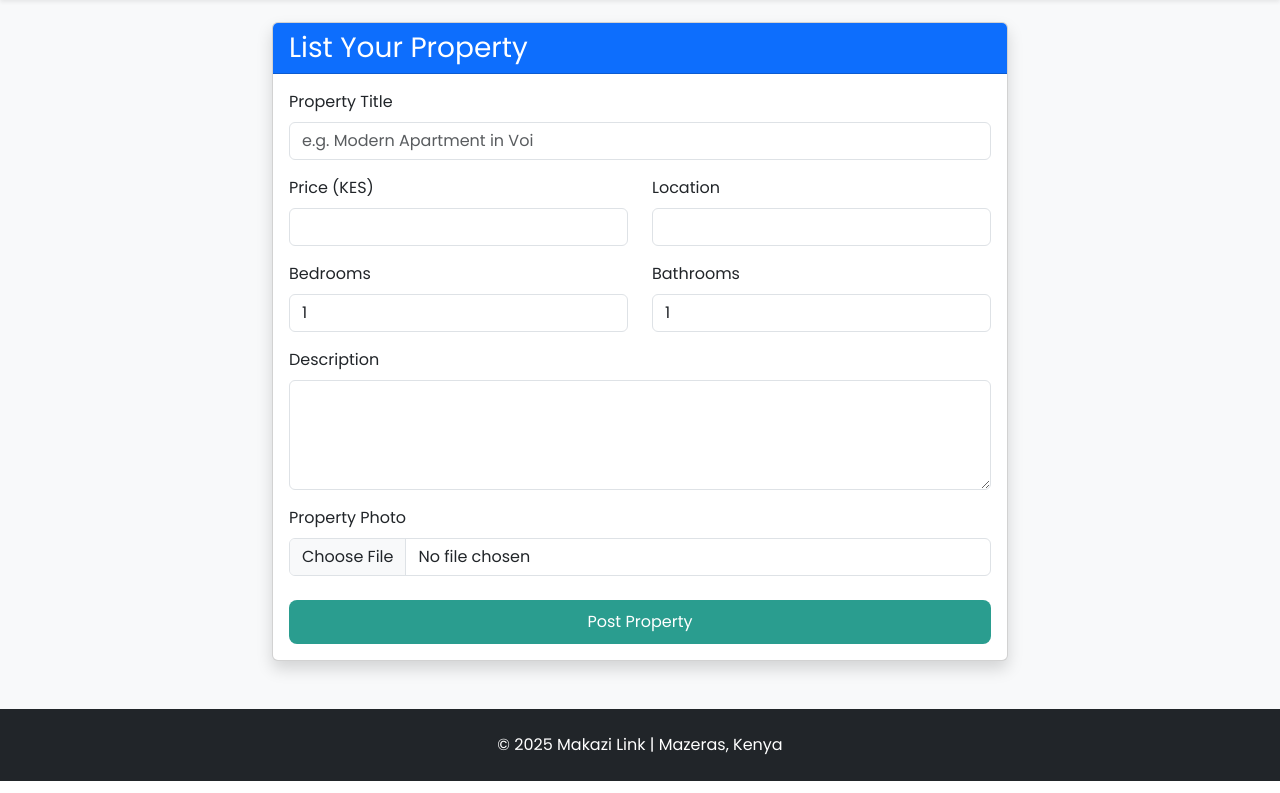
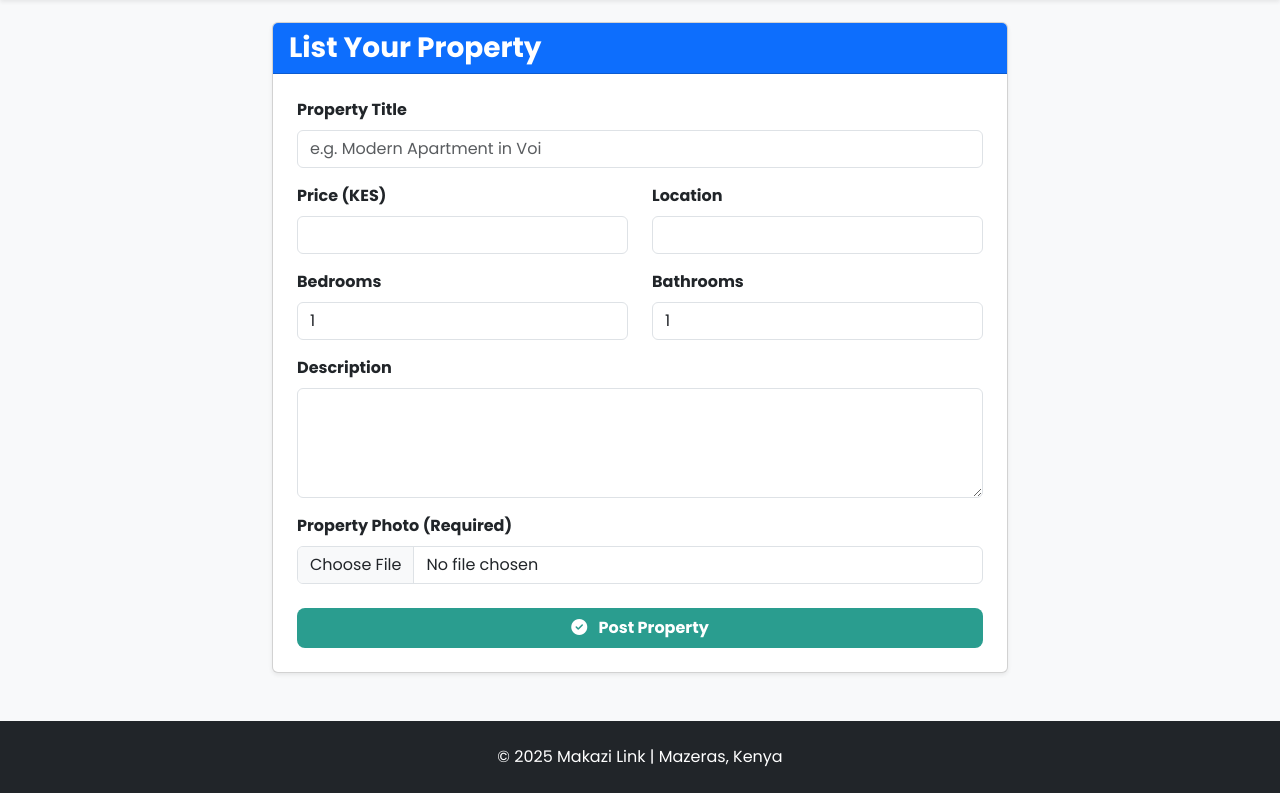
Before and after one commit to itsjose-prog/makazi-link, a Django app: page /add-property/ in a window 1280 px wide. Shown: the part 58-851 px from the top of the page. Run offline with Django 5.2, Linux system fonts and the light colour scheme; the visitor is signed in with stand-in values (Sample User, id 1).

Commit message:
Fix add property form error display

```diff
--- a/templates/core/add_property.html
+++ b/templates/core/add_property.html
@@ -1,55 +1,73 @@
 {% extends 'base.html' %}
 
 {% block content %}
-<div class="container mt-5">
+<div class="container mt-5 mb-5">
     <div class="row justify-content-center">
         <div class="col-md-8">
-            <div class="card shadow">
+            <div class="card shadow-sm">
                 <div class="card-header bg-primary text-white">
-                    <h3 class="mb-0">List Your Property</h3>
+                    <h3 class="mb-0 fw-bold">List Your Property</h3>
                 </div>
-                <div class="card-body">
+                <div class="card-body p-4">
+
+                    {% if form.errors %}
+                        <div class="alert alert-danger">
+                            <h5>⚠️ Please fix the following errors:</h5>
+                            <ul>
+                                {% for field in form %}
+                                    {% for error in field.errors %}
+                                        <li><strong>{{ field.label }}:</strong> {{ error }}</li>
+                                    {% endfor %}
+                                {% endfor %}
+                                {% for error in form.non_field_errors %}
+                                    <li>{{ error }}</li>
+                                {% endfor %}
+                            </ul>
+                        </div>
+                    {% endif %}
+
                     <form method="POST" enctype="multipart/form-data">
                         {% csrf_token %}
 
                         <div class="mb-3">
-                            <label class="form-label">Property Title</label>
-                            {{ form.title }}
-                        </div>
+                            <label class="form-label fw-bold">Property Title</label>
+                            {{ form.title }} </div>
 
                         <div class="row">
                             <div class="col-md-6 mb-3">
-                                <label class="form-label">Price (KES)</label>
+                                <label class="form-label fw-bold">Price (KES)</label>
                                 {{ form.price }}
                             </div>
                             <div class="col-md-6 mb-3">
-                                <label class="form-label">Location</label>
+                                <label class="form-label fw-bold">Location</label>
                                 {{ form.location }}
                             </div>
                         </div>
 
                         <div class="row">
                             <div class="col-md-6 mb-3">
-                                <label class="form-label">Bedrooms</label>
+                                <label class="form-label fw-bold">Bedrooms</label>
                                 {{ form.bedrooms }}
                             </div>
                             <div class="col-md-6 mb-3">
-                                <label class="form-label">Bathrooms</label>
+                                <label class="form-label fw-bold">Bathrooms</label>
                                 {{ form.bathrooms }}
                             </div>
                         </div>
 
                         <div class="mb-3">
-                            <label class="form-label">Description</label>
+                            <label class="form-label fw-bold">Description</label>
                             {{ form.description }}
                         </div>
 
                         <div class="mb-4">
-                            <label class="form-label">Property Photo</label>
+                            <label class="form-label fw-bold">Property Photo (Required)</label>
                             {{ form.image }}
                         </div>
 
-                        <button type="submit" class="btn btn-primary w-100">Post Property</button>
+                        <button type="submit" class="btn btn-primary w-100 py-2 fw-bold">
+                            <i class="fas fa-check-circle me-2"></i> Post Property
+                        </button>
                     </form>
                 </div>
             </div>
```
